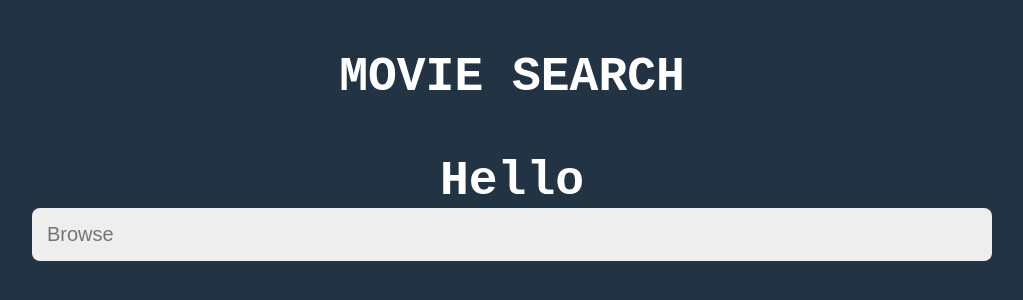
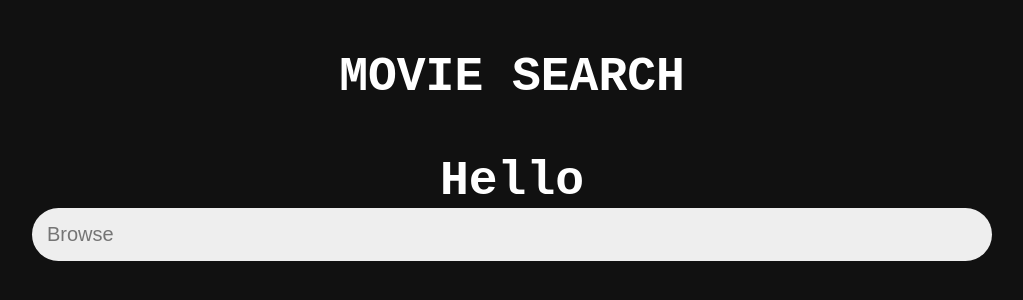
Before and after one commit to AnweshaDan/movie-find, a React (Create React App) app: page / in a window 1280 px wide. Shown: the top 300 px of the page, without its empty margins (128-1151 px from the left). Built offline with nearby package versions, Linux system fonts and the light colour scheme.

Commit message:
Final(?)

```diff
--- a/src/index.css
+++ b/src/index.css
@@ -6,7 +6,7 @@
 
 body {
 
-	background-color: #223343;
+	background-color: #111111;
 }
 
 
@@ -37,7 +37,8 @@ main {
 	background: none;
 
 	background-color: #EEE;
-	border-radius: 8px;
+	border-radius: 50px;
+
 
 	color: #53565A;
 	font-size: 20px;
@@ -53,6 +54,7 @@ main {
 .container {
 	position: relative;
 	width: 50%;
+	padding: 20px;
   }
 
   .image {
@@ -64,10 +66,11 @@ main {
   }
 .overlay {
 	position: absolute;
+
 	bottom: 100%;
 	left: 0;
 	right: 0;
-	background-color: #FEC8D8;
+	background-color: #7C677F;
 	overflow: hidden;
 	width: 100%;
 	height:0;
@@ -77,6 +80,9 @@ main {
   .container:hover .overlay {
 	bottom: 0;
 	height: 100%;
+
+	border: 50 px ;
+	border-color:#8a8a8a ;
   }
 
   .text {
```
